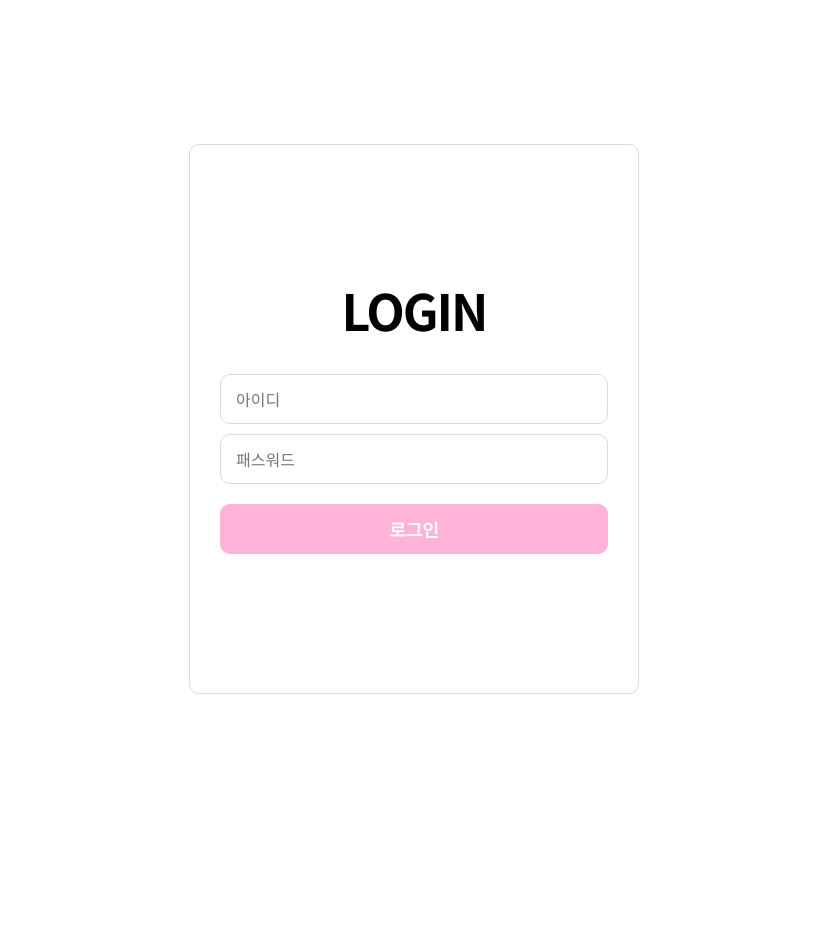
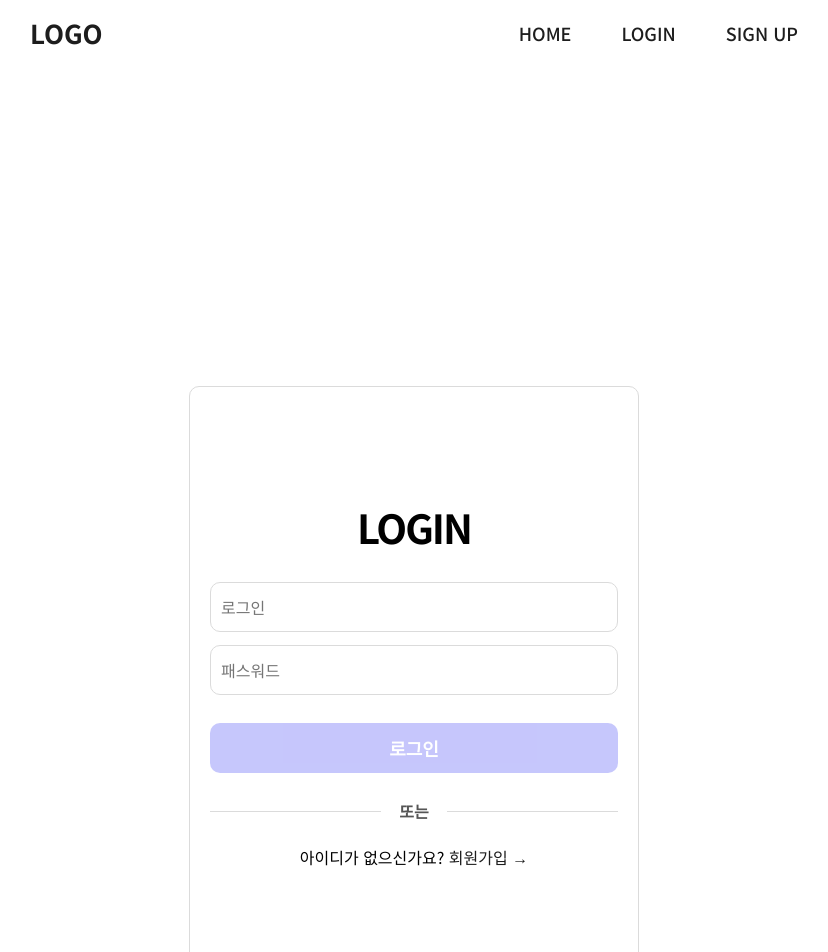
Before and after one commit to pn-coding/first_react_23_10_11, a React (Create React App) app: page /login in a window 1280 px wide. Shown: the top 952 px of the page, without its empty margins (226-1054 px from the left). Before the commit the page ends 800 px from the top, so only its background shows below. Built offline with nearby package versions, Linux system fonts and the light colour scheme.

Commit message:
login ui

```diff
--- a/src/App.js
+++ b/src/App.js
@@ -12,6 +12,7 @@ import { Ex10 } from "./components/ex10/Ex10";
 import { Ex11 } from "./components/ex11/Ex11";
 import { Ex12 } from "./components/ex12/Ex12";
 import { Ex14 } from "./components/ex14/Ex14";
+import { Ex17 } from "./components/ex16/Ex17";
 
 const App = () => {
   return (
@@ -52,7 +53,9 @@ const App = () => {
 
       {/* <Ex12 /> */}
 
-      <Ex14 />
+      {/* <Ex14 /> */}
+
+      <Ex17 />
     </div>
   );
 };
--- /dev/null
+++ b/src/components/ex16/Ex17.js
@@ -0,0 +1,21 @@
+import { BrowserRouter, Route, Routes } from "react-router-dom";
+import { Home } from "./pages/Home";
+import { Login } from "./pages/Login";
+import { Signup } from "./pages/Signup";
+import { PageNotFound } from "./pages/PageNotFound";
+import { Header } from "./components/Header";
+
+export const Ex17 = () => {
+  return (
+    <BrowserRouter>
+      <Header />
+
+      <Routes>
+        <Route path="/" element={<Home />} />
+        <Route path="/login" element={<Login />} />
+        <Route path="/signup" element={<Signup />} />
+        <Route path="/*" element={<PageNotFound />} />
+      </Routes>
+    </BrowserRouter>
+  );
+};
--- /dev/null
+++ b/src/components/ex16/components/ButtonUi.js
@@ -0,0 +1,20 @@
+import styled from "styled-components";
+
+export const Button = styled.button`
+  all: unset;
+  width: 100%;
+  height: 50px;
+  text-align: center;
+  background-color: #8e8ffa;
+  border-radius: 10px;
+  margin-top: 20px;
+  font-size: 18px;
+  font-weight: 600;
+  color: white;
+  opacity: ${(props) => (props.$isActive ? 1 : 0.5)};
+  cursor: ${(props) => (props.$isActive ? "pointer" : "default")};
+`;
+
+export const ButtonUi = ({ active, text }) => {
+  return <Button $isActive={active}>{text}</Button>;
+};
--- /dev/null
+++ b/src/components/ex16/components/ErrorMessage.js
@@ -0,0 +1,12 @@
+import styled from "styled-components";
+
+const SErrorMessage = styled.span`
+  font-size: 14px;
+  color: crimson;
+  font-weight: 600;
+  margin-top: 8px;
+`;
+
+export const ErrorMessage = ({ text }) => {
+  return <SErrorMessage>{text}</SErrorMessage>;
+};
--- /dev/null
+++ b/src/components/ex16/components/Header.js
@@ -0,0 +1,46 @@
+import { Link } from "react-router-dom";
+import styled from "styled-components";
+
+const SHeader = styled.header`
+  padding: 20px 20%;
+  display: flex;
+  justify-content: space-between;
+  align-items: center;
+`;
+
+const Logo = styled.h3`
+  font-size: 26px;
+  font-weight: 700;
+`;
+
+const Nav = styled.ul`
+  display: flex;
+  align-items: center;
+  li {
+    margin-left: 50px;
+    font-size: 18px;
+    font-weight: 500;
+  }
+`;
+
+export const Header = () => {
+  return (
+    <SHeader>
+      <Logo>
+        <Link to={"/"}>LOGO</Link>
+      </Logo>
+
+      <Nav>
+        <li>
+          <Link to={"/"}>HOME</Link>
+        </li>
+        <li>
+          <Link to={"/login"}>LOGIN</Link>
+        </li>
+        <li>
+          <Link to={"/signup"}>SIGN UP</Link>
+        </li>
+      </Nav>
+    </SHeader>
+  );
+};
--- /dev/null
+++ b/src/components/ex16/components/loginStyles.js
@@ -0,0 +1,59 @@
+import styled from "styled-components";
+
+export const Wrap = styled.div`
+  height: 100vh;
+  display: flex;
+  justify-content: center;
+`;
+
+export const Form = styled.form`
+  max-width: 450px;
+  width: 100%;
+  display: flex;
+  flex-direction: column;
+  align-items: center;
+  justify-content: center;
+  border: 1px solid #dbdbdb;
+  height: 600px;
+  margin-top: 25%;
+  padding: 70px 20px;
+  border-radius: 10px;
+`;
+
+export const Title = styled.h3`
+  font-size: 40px;
+  font-weight: 700;
+  letter-spacing: -2px;
+  margin-bottom: 30px;
+`;
+
+export const Input = styled.input`
+  all: unset;
+  box-sizing: border-box;
+  width: 100%;
+  height: 50px;
+  border: 1px solid #dbdbdb;
+  border-radius: 10px;
+  padding: 0 10px;
+  margin-top: 5px;
+`;
+
+export const Separ = styled.div`
+  width: 100%;
+  margin: 30px 0;
+  display: flex;
+  justify-content: space-between;
+  align-items: center;
+  span {
+    display: block;
+    width: 42%;
+    height: 1px;
+    background-color: #dbdbdb;
+  }
+  b {
+    font-weight: 600;
+    color: #555;
+  }
+`;
+
+export const BottomInfo = styled.div``;
--- /dev/null
+++ b/src/components/ex16/pages/Home.js
@@ -0,0 +1,3 @@
+export const Home = () => {
+  return <div>Home</div>;
+};
--- /dev/null
+++ b/src/components/ex16/pages/Login.js
@@ -0,0 +1,64 @@
+import { useForm } from "react-hook-form";
+import { Link } from "react-router-dom";
+import { ErrorMessage } from "../components/ErrorMessage";
+import {
+  Wrap,
+  Form,
+  Title,
+  Input,
+  Separ,
+  BottomInfo,
+} from "../components/loginStyles";
+import { ButtonUi } from "../components/ButtonUi";
+
+export const Login = () => {
+  const {
+    register,
+    handleSubmit,
+    formState: { errors, isValid },
+  } = useForm();
+
+  const loginHandler = () => {};
+
+  return (
+    <Wrap>
+      <Form onSubmit={handleSubmit(loginHandler)}>
+        <Title>LOGIN</Title>
+
+        <Input
+          {...register("username", {
+            required: "아이디는 필수 입니다.",
+          })}
+          type="text"
+          placeholder="로그인"
+        />
+        <ErrorMessage text={errors?.username?.message} />
+
+        <Input
+          {...register("password", {
+            required: "패스워드는 필수 입니다.",
+            minLength: {
+              value: 8,
+              message: "비밀번호는 최소 8자리 이상 입니다.",
+            },
+          })}
+          type="password"
+          placeholder="패스워드"
+        />
+        <ErrorMessage text={errors?.password?.message} />
+
+        <ButtonUi active={isValid} text={"로그인"} />
+
+        <Separ>
+          <span></span>
+          <b>또는</b>
+          <span></span>
+        </Separ>
+
+        <BottomInfo>
+          아이디가 없으신가요? <Link to="/signup">회원가입 &rarr;</Link>
+        </BottomInfo>
+      </Form>
+    </Wrap>
+  );
+};
--- /dev/null
+++ b/src/components/ex16/pages/PageNotFound.js
@@ -0,0 +1,3 @@
+export const PageNotFound = () => {
+  return <div></div>;
+};
--- /dev/null
+++ b/src/components/ex16/pages/Signup.js
@@ -0,0 +1,75 @@
+import { useForm } from "react-hook-form";
+import {
+  Wrap,
+  Form,
+  Title,
+  Input,
+  Separ,
+  BottomInfo,
+} from "../components/loginStyles";
+import { ErrorMessage } from "../components/ErrorMessage";
+import { Link } from "react-router-dom";
+import { ButtonUi } from "../components/ButtonUi";
+
+export const Signup = () => {
+  const {
+    register,
+    handleSubmit,
+    formState: { errors, isValid },
+  } = useForm();
+
+  const loginHandler = () => {};
+
+  return (
+    <Wrap>
+      <Form onSubmit={handleSubmit(loginHandler)}>
+        <Title>SIGN UP</Title>
+
+        <Input
+          {...register("username", {
+            required: "아이디는 필수 입니다.",
+          })}
+          type="text"
+          placeholder="로그인"
+        />
+        <ErrorMessage text={errors?.username?.message} />
+
+        <Input {...register("email")} type="text" placeholder="이메일" />
+
+        <Input
+          {...register("name", {
+            required: "이름은 필수 입니다.",
+          })}
+          type="text"
+          placeholder="이름"
+        />
+        <ErrorMessage text={errors?.name?.message} />
+
+        <Input
+          {...register("password", {
+            required: "패스워드는 필수 입니다.",
+            minLength: {
+              value: 8,
+              message: "비밀번호는 최소 8자리 이상 입니다.",
+            },
+          })}
+          type="password"
+          placeholder="패스워드"
+        />
+        <ErrorMessage text={errors?.password?.message} />
+
+        <ButtonUi active={isValid} text={"회원가입"} />
+
+        <Separ>
+          <span></span>
+          <b>또는</b>
+          <span></span>
+        </Separ>
+
+        <BottomInfo>
+          아이디가 있으신가요? <Link to="/login">로그인 &rarr;</Link>
+        </BottomInfo>
+      </Form>
+    </Wrap>
+  );
+};
```
